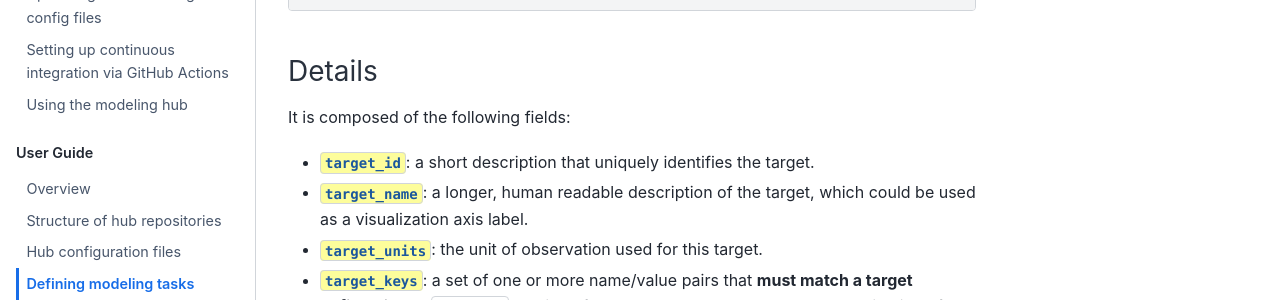
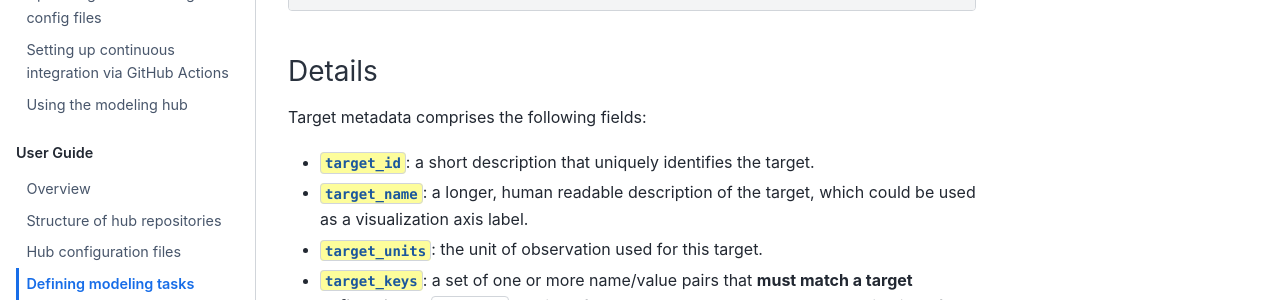
Before and after one commit to hubverse-org/hubDocs, a Sphinx documentation site: the page built from docs/source/user-guide/tasks.md, in a window 1280 px wide and 900 px high, scrolled down 3885 px. Shown: the part 153-453 px from the top of the window. Built offline with Sphinx 7.4.7 and the Sphinx Book theme 1.1.4, drawn with Linux system fonts in a browser that asks for light colours; comment, search, counter and statistics services are not loaded.

Commit message:
Update docs/source/user-guide/tasks.md

```diff
--- a/docs/source/user-guide/tasks.md
+++ b/docs/source/user-guide/tasks.md
@@ -147,7 +147,7 @@ Here is an example of how the target metadata fields might appear in the `tasks.
 
 ### Details
 
-It is composed of the following fields:
+Target metadata comprises the following fields:
 * `target_id`{.codeitem}: a short description that uniquely identifies the target.
 * `target_name`{.codeitem}: a longer, human readable description of the target, which could be used as a visualization axis label.
 * `target_units`{.codeitem}: the unit of observation used for this target.
```
